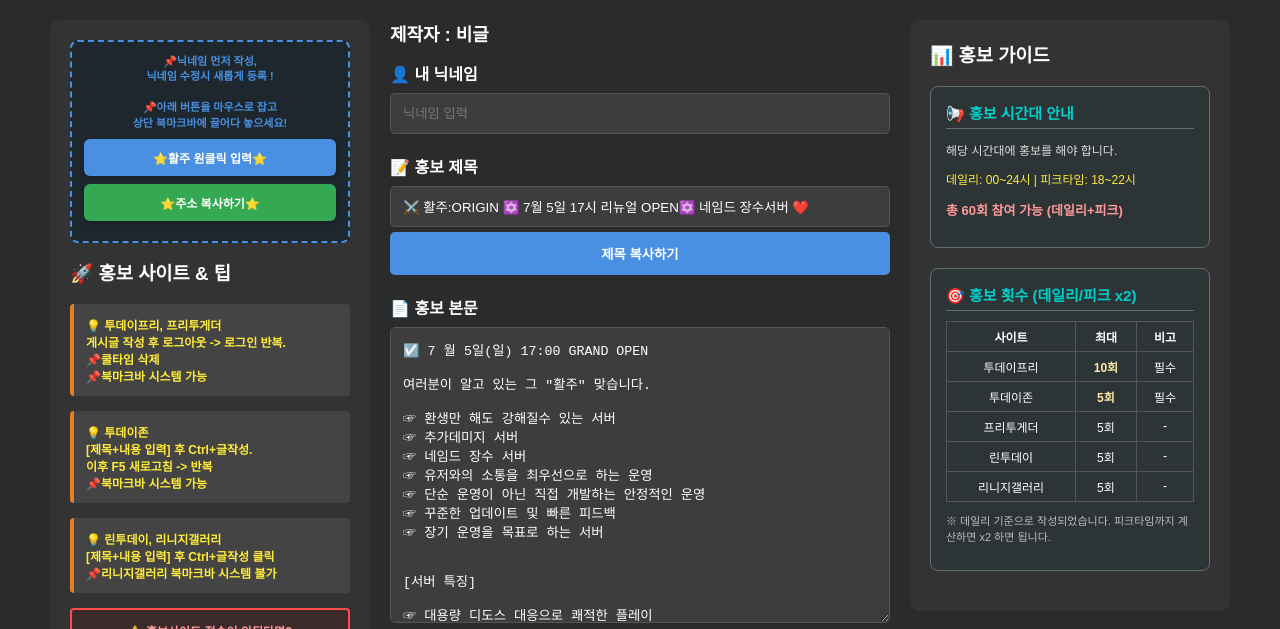
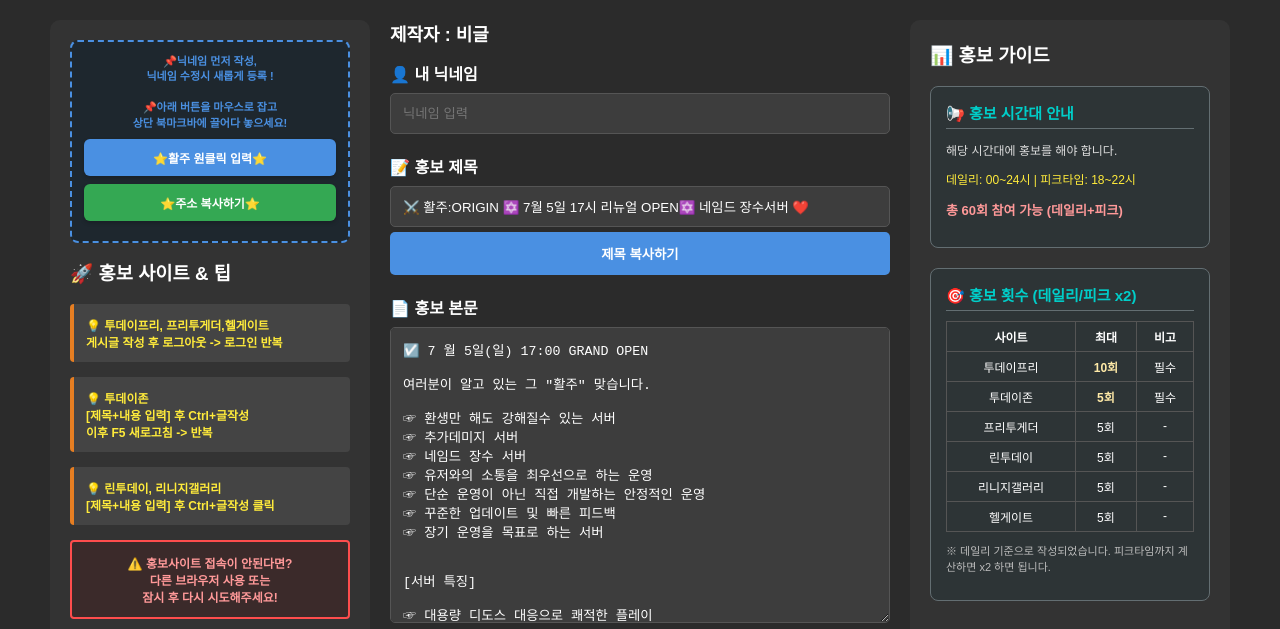
Before and after one commit to djsejvnt12-droid/hwaljuhb1, a plain HTML site: page index.html in a window 1280 px wide. Shown: the top 629 px of the page. Drawn offline with Linux system fonts and the light colour scheme.

Commit message:
Update index.html

```diff
--- a/index.html
+++ b/index.html
@@ -63,9 +63,9 @@
     </div>
 
     <h3 style="margin-top:0;">🚀 홍보 사이트 & 팁</h3>
-    <div class="tip-box"><strong>💡 투데이프리, 프리투게더</strong><br>게시글 작성 후 로그아웃 -> 로그인 반복.<br>📌쿨타임 삭제<br>📌북마크바 시스템 가능</div>
-    <div class="tip-box"><strong>💡 투데이존</strong><br>[제목+내용 입력] 후 Ctrl+글작성.<br>이후 F5 새로고침 -> 반복<br>📌북마크바 시스템 가능</div>
-    <div class="tip-box"><strong>💡 린투데이, 리니지갤러리</strong><br>[제목+내용 입력] 후 Ctrl+글작성 클릭<br>📌리니지갤러리 북마크바 시스템 불가</div>
+    <div class="tip-box"><strong>💡 투데이프리, 프리투게더,헬게이트</strong><br>게시글 작성 후 로그아웃 -> 로그인 반복</div>
+    <div class="tip-box"><strong>💡 투데이존</strong><br>[제목+내용 입력] 후 Ctrl+글작성<br>이후 F5 새로고침 -> 반복</div>
+    <div class="tip-box"><strong>💡 린투데이, 리니지갤러리</strong><br>[제목+내용 입력] 후 Ctrl+글작성 클릭</div>
     <div class="tip-box-red">⚠️ 홍보사이트 접속이 안된다면?<br>다른 브라우저 사용 또는<br>잠시 후 다시 시도해주세요!</div>
 
     <div class="site-row"><div class="site-name">투데이프리</div><a href="https://oraksil.cc/" target="_blank" class="btn-site">방문</a><a href="https://oraksil.cc/bbs/login.php?&url=%2Fbbs%2Fwrite.php%3Fbo_table%3Dmaple2" target="_blank" class="btn-site write">글쓰기</a></div>
@@ -73,6 +73,7 @@
     <div class="site-row"><div class="site-name">투데이존</div><a href="https://todayzo.net/" target="_blank" class="btn-site">방문</a><a href="https://todayzo.net/etc/write" target="_blank" class="btn-site write">글쓰기</a></div>
     <div class="site-row"><div class="site-name">린투데이</div><a href="https://lintoday.me/" target="_blank" class="btn-site">방문</a><a href="https://lintoday.me/bbs/write.php?bo_table=22" target="_blank" class="btn-site write">글쓰기</a></div>
     <div class="site-row"><div class="site-name">리니지갤러리</div><a href="https://www.xn--p49ay9j3uee2bda708v.net/User/Home" target="_blank" class="btn-site">방문</a><a href="https://www.xn--p49ay9j3uee2bda708v.net/User/BJGuangBo_Information" target="_blank" class="btn-site write">글쓰기</a></div>
+ <div class="site-row"><div class="site-name">헬게이트</div><a href="https://hellgate4.com/" target="_blank" class="btn-site">방문</a><a href="https://hellgate4.com/othergames/write" target="_blank" class="btn-site write">글쓰기</a></div>
 </div>
 
 <div class="main-container">
@@ -214,6 +215,7 @@ https://discord.gg/dCjtHz9X7
             <tr><td>프리투게더</td><td>5회</td><td>-</td></tr>
             <tr><td>린투데이</td><td>5회</td><td>-</td></tr>
             <tr><td>리니지갤러리</td><td>5회</td><td>-</td></tr>
+            <tr><td>헬게이트</td><td>5회</td><td>-</td></tr>
         </table>
         <p style="font-size:11px; margin-top:10px; color:#bbb;">※ 데일리 기준으로 작성되었습니다. 피크타임까지 계산하면 x2 하면 됩니다.</p>
     </div>
```
